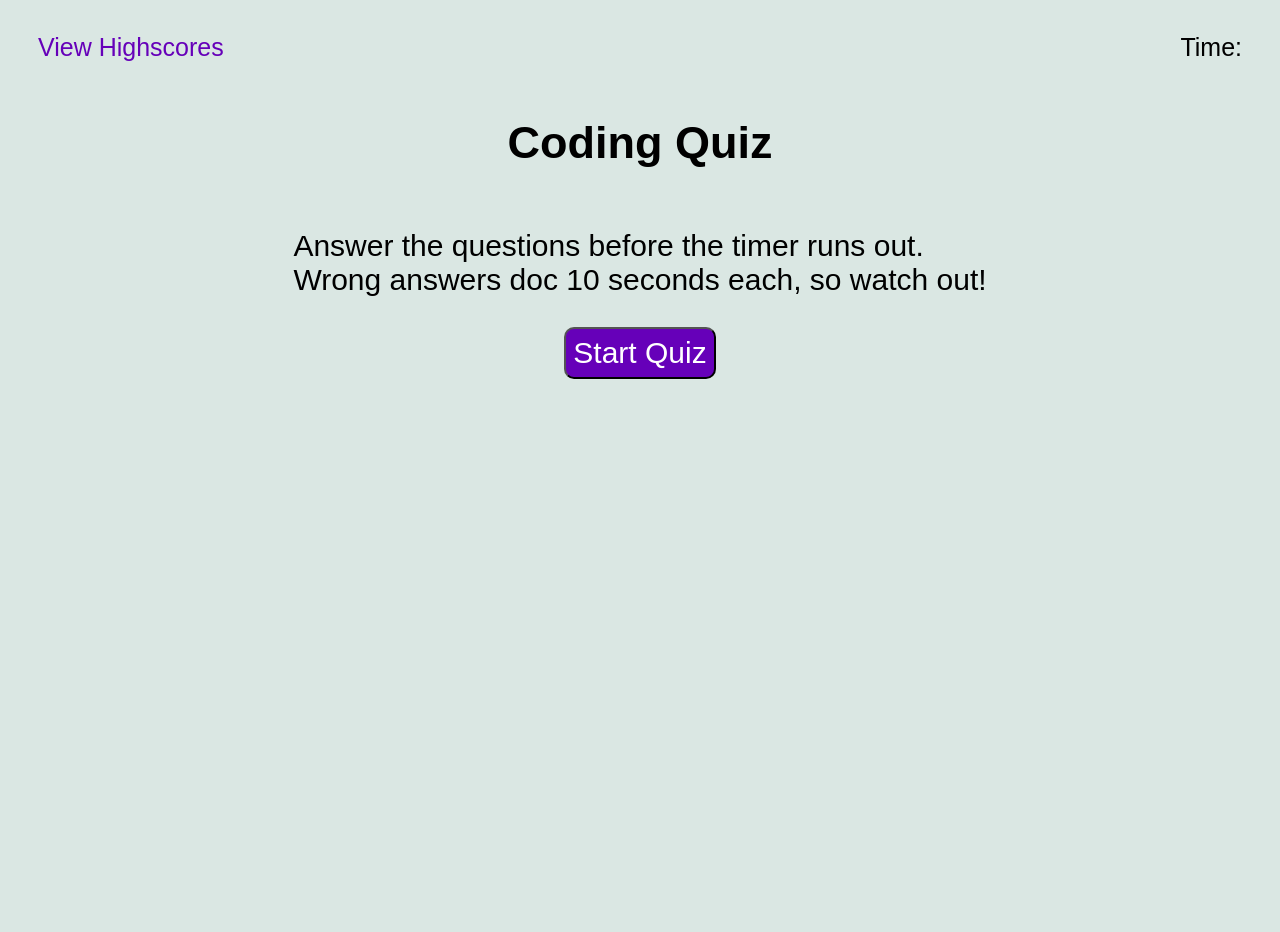
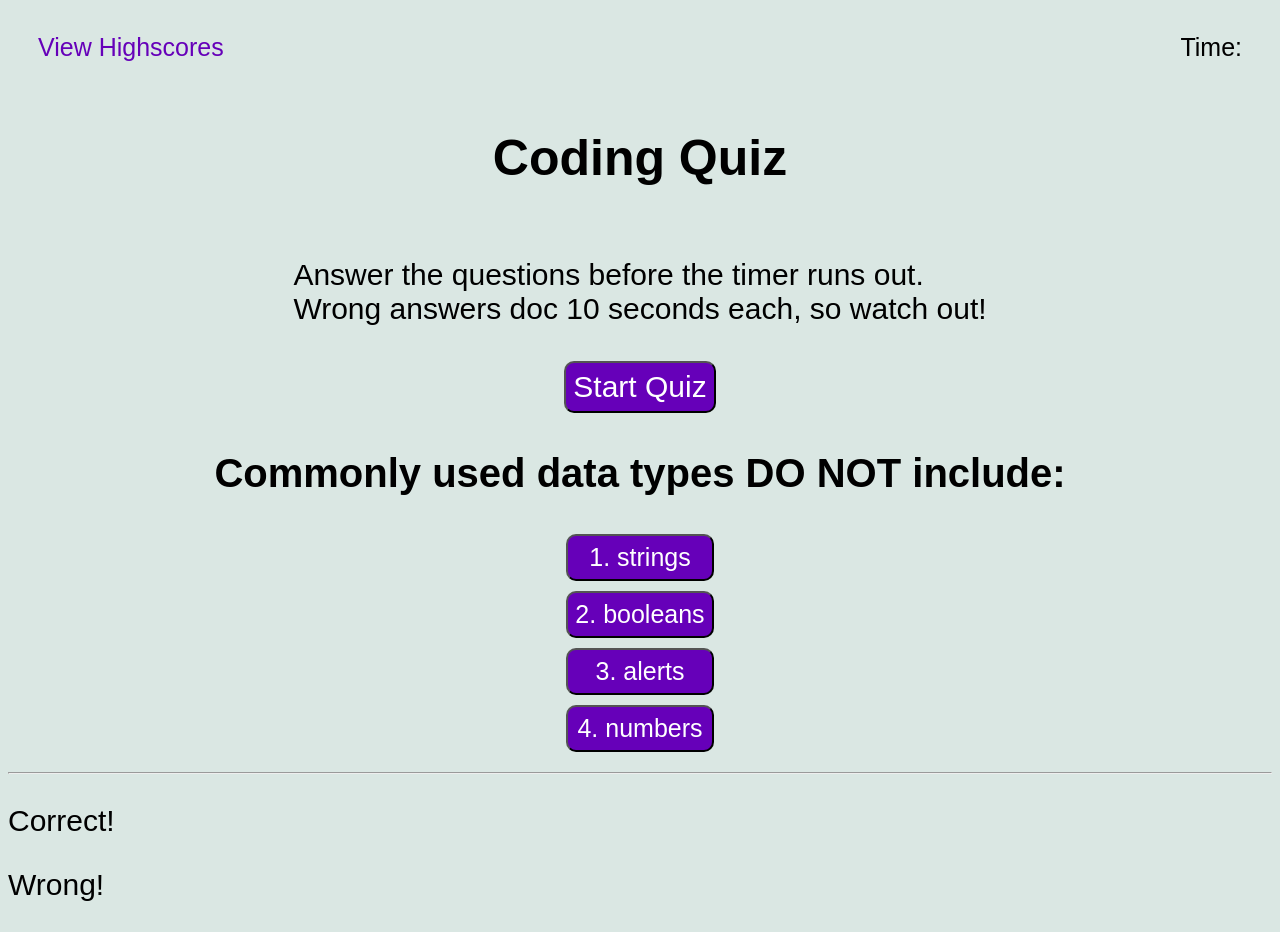
Before and after one commit to clendinning1/coding-quiz, a plain HTML site: page index.html in a window 1280 px wide. Before the commit the page ends 800 px from the top, so only its background shows below. Drawn offline with Linux system fonts and the light colour scheme.

Commit message:
built page 1 (first quiz selection). spaced out the rest of the pages but haven't built them yet. commented/labeled in html and css.

```diff
--- a/assets/css/style.css
+++ b/assets/css/style.css
@@ -18,9 +18,11 @@ body {
 
 
 
+
 /* header */
 
 header {
+    /* highscore link and timer */
     display: flex;
     justify-content: space-between;
     margin: 0px 30px 0px 30px;
@@ -34,24 +36,31 @@ a {
 
 
 
+
 /* content */
 
-content {
+section {
+    /* each page's contents */
     display: flex;
     flex-flow: column wrap;
     align-content: center;
     align-items: center;
 }
 
+/* page 0 */
+
 h1 {
-    font-size: 45px;
+    font-size: 50px;
 }
 
 button {
+    margin: 5px;
     padding: 7px;
     border-radius: 10px;
+    min-width: 10px;
+    max-width: 180px;
 
-    font-size: 30px;
+    font-size: 25px;
     background-color: var(--highlight);
     color: var(--white);
 }
@@ -60,3 +69,20 @@ button:hover {
     opacity: 0.7;
     cursor: pointer;
 }
+
+#start {
+    /* start button */
+    font-size: 30px;
+}
+
+/* page 1 */
+
+h2 {
+    font-size: 40px;
+}
+
+div {
+    display: flex;
+    flex-flow: column wrap;
+
+}
--- a/index.html
+++ b/index.html
@@ -10,17 +10,65 @@
 
 <body>
     <header>
+        <!--Highscore link & Timer-->
         <div id="scores">
+            <!--Highscore link-->
             <p><a href="LINK HERE">View Highscores</a></p>
         </div>
         <div id="timer">
+            <!--Timer-->
             <p>Time:</p>
         </div>
     </header>
     <content>
-        <h1>Coding Quiz</h1>
-        <p>Answer the questions before the timer runs out.<br>Wrong answers doc 10 seconds each, so watch out!</p>
-        <button id="start">Start Quiz</button>
+        <!--Pages-->
+        <section id="page0">
+            <!--Page 0-->
+            <h1>Coding Quiz</h1>
+            <p>Answer the questions before the timer runs out.<br>Wrong answers doc 10 seconds each, so watch out!</p>
+            <button id="start">Start Quiz</button>
+        </section>
+
+        <section id="page1">
+            <!--Page 1-->
+            <h2>Commonly used data types DO NOT include:</h2>
+            <div id="p1butts">
+                <button>1. strings</button>
+                <button>2. booleans</button>
+                <button>3. alerts</button>
+                <button>4. numbers</button>
+            </div>
+        </section>
+
+        <section id="page2">
+            <!--Page 2-->
+        </section>
+
+        <section id="page3">
+            <!--Page 3-->
+        </section>
+
+        <section id="page4">
+            <!--Page 4-->
+        </section>
+
+        <section id="page5">
+            <!--Page 5-->
+        </section>
+
+        <section id="pagef">
+            <!--Final Page-->
+        </section>
+
+        <section id="hs">
+            <!--High Scores-->
+        </section>
+
+        <footer>
+            <hr>
+            <p id="correct">Correct!</p>
+            <p id="wrong">Wrong!</p>
+        </footer>
     </content>
 </body>
 
```
